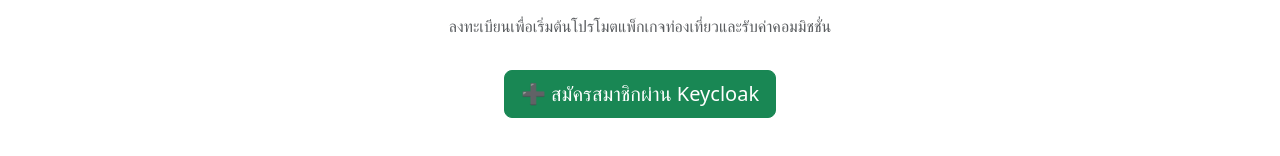
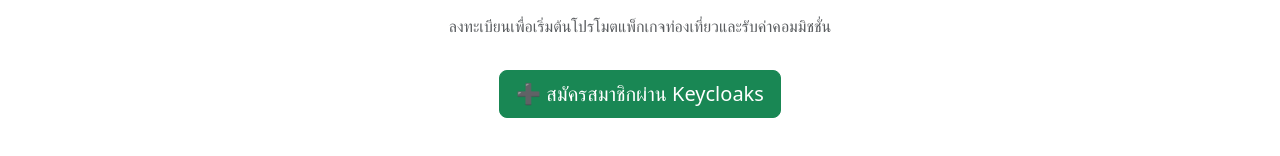
Before and after one commit to saikobz/frontend-affiliate, a React (Create React App) app: page /register in a window 1280 px wide. Shown: the part 152-308 px from the top of the page. Built offline with nearby package versions, Linux system fonts and the light colour scheme; no server answers.

Commit message:
Update Register.js

```diff
--- a/src/pages/Register.js
+++ b/src/pages/Register.js
@@ -12,7 +12,7 @@
                 <h2 className="mb-4">📝 สมัครเป็น Affiliator</h2>
                 <p className="text-muted">ลงทะเบียนเพื่อเริ่มต้นโปรโมตแพ็กเกจท่องเที่ยวและรับค่าคอมมิชชั่น</p>
                 <a href={keycloakRegisterUrl} className="btn btn-lg btn-success mt-3">
-                    ➕ สมัครสมาชิกผ่าน Keycloak
+                    ➕ สมัครสมาชิกผ่าน Keycloaks
                 </a>
             </div>
         </div>
```
